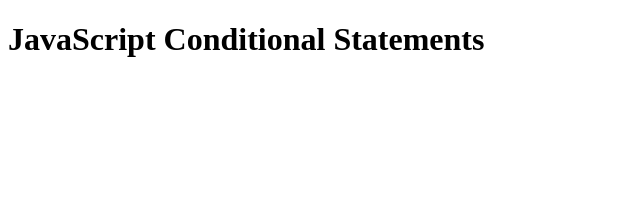
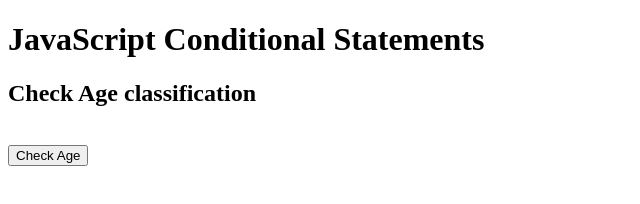
Before and after one commit to llaguno-zara/FV_ICT9J_Q4Practice1_Llaguno, a plain HTML site: page index.html in a window 1280 px wide. Shown: the whole page, without its empty margins (0-640 px from the left). Drawn offline with Linux system fonts and the light colour scheme.

Commit message:
Update index.html

```diff
--- a/index.html
+++ b/index.html
@@ -3,10 +3,30 @@
 <head>
     <meta charset="UTF-8">
     <meta name="viewport" content="width=device-width, initial-scale=1.0">
-    <title>Q4 Practice 1</title>
+    <title>Q4Practice1</title>
 </head>
 <body>
     <h1>JavaScript Conditional Statements</h1>
-    <!--comment-->
+    <h2>Check Age classification</h2>
+    <br>
+    <button class="btn btn-info" onclick="checkAge()">Check Age</button>
+
+    <script>
+        function checkAge(){
+            var age = 15;
+            if( isNaN(age)||age < 0){
+                alert("Please input a valid number");
+            }
+            else if(age < 18){
+                alert("You are underage")
+            }
+            else if(age >= 18){
+                alert("You are of legal age")
+            }
+            else{
+                alert("Age could not be classiffied")
+            }
+        }
+    </script>
 </body>
 </html>
```
